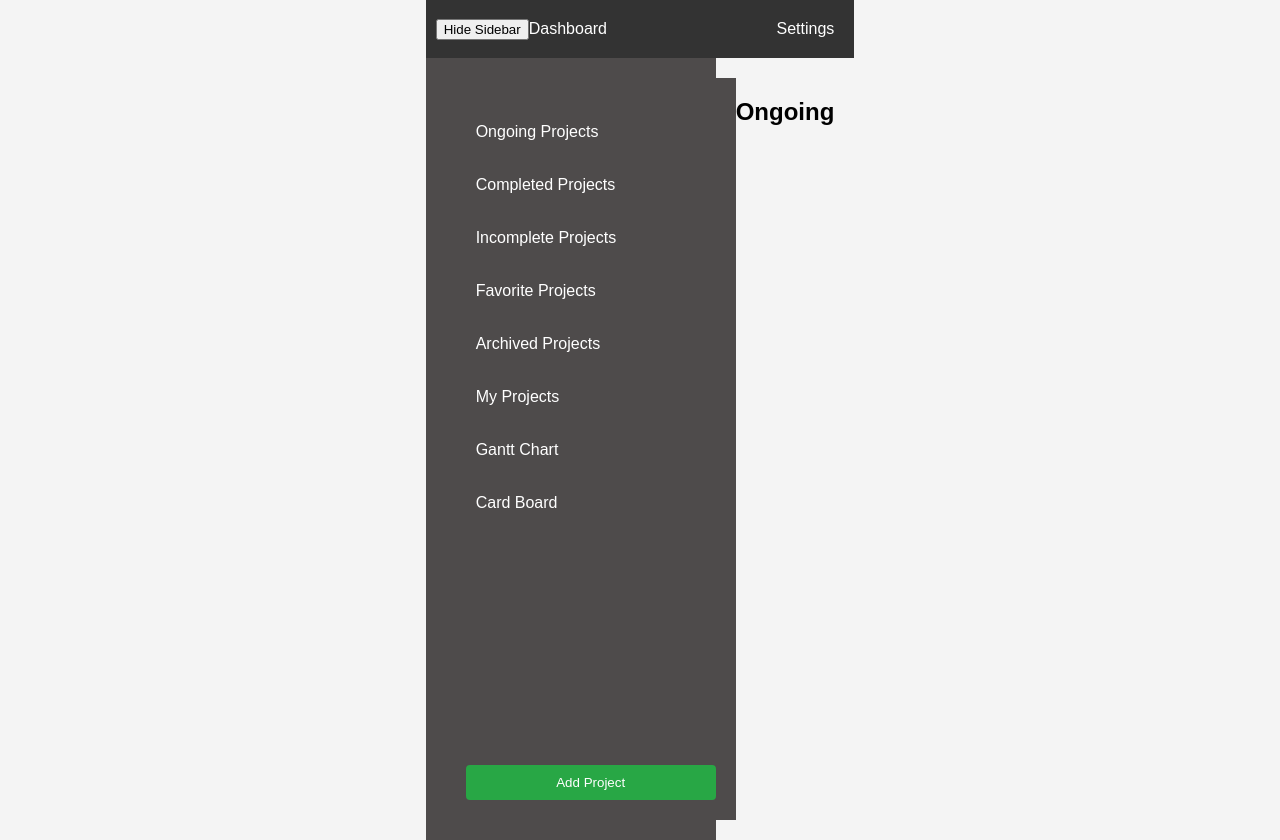
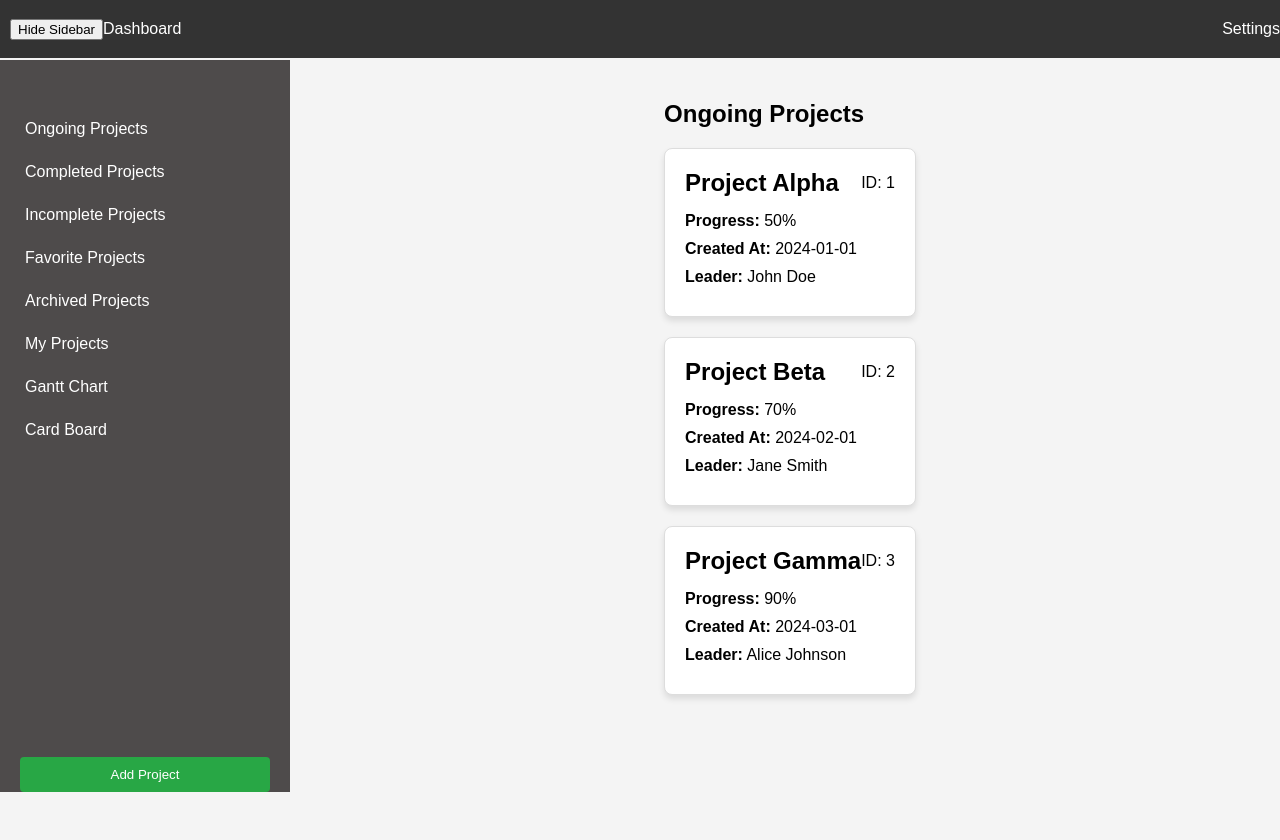
Before and after one commit to salamba-eric/ProjectClone, a React (Create React App) app in the folder frontend/: page /dashboard/projects/ongoing in a window 1280 px wide. After the commit the page ends 800 px from the top, so only its background shows below. Built offline with nearby package versions, Linux system fonts and the light colour scheme.

Commit message:
added project cards and abit of styling

```diff
--- a/frontend/src/components/MainLayout.js
+++ b/frontend/src/components/MainLayout.js
@@ -64,7 +64,7 @@ function MainLayout() {
 
       <div className='main-content'>
         {isSidebarOpen && <aside className='sidebar'>{getSidebar()}</aside>}
-        <main className='content'>
+        <main className={isSidebarOpen ? 'content' : 'content-no-sidebar'}>
           <Outlet />
         </main>
       </div>
--- a/frontend/src/components/projects/ongoing.js
+++ b/frontend/src/components/projects/ongoing.js
@@ -1,8 +1,20 @@
 // src/components/OngoingProjects.js
 import React from 'react';
+import ProjectList from './project_lists';
 
 function Ongoing() {
-  return <h2> Ongoing</h2>;
+  const ongoingProjects = [
+    { id: '1', name: 'Project Alpha', progress: '50%', createdAt: '2024-01-01', leader: 'John Doe' },
+    { id: '2', name: 'Project Beta', progress: '70%', createdAt: '2024-02-01', leader: 'Jane Smith' },
+    { id: '3', name: 'Project Gamma', progress: '90%', createdAt: '2024-03-01', leader: 'Alice Johnson' },
+  ];
+
+  return (
+    <div>
+      <h2>Ongoing Projects</h2>
+      <ProjectList projects={ongoingProjects} />
+    </div>
+  );
 }
 
 export default Ongoing;
--- /dev/null
+++ b/frontend/src/components/projects/project_card.js
@@ -0,0 +1,27 @@
+import React from "react";
+
+import '../style/project_card.css';
+
+function ProjectCard({id, name, progress, createdAt, leader}){
+    return(
+        <div className="project-card">
+            <div className="project-card-header">
+                <h3>{name}</h3>
+                <span>ID: {id}</span>
+            </div>
+            <div className="project-card-body">
+                <div className="project-detail">
+                    <strong>Progress:</strong> {progress}
+                </div>
+                <div className="project-detail">
+                    <strong>Created At:</strong> {createdAt}
+                </div>
+                <div className="project-detail">
+                    <strong>Leader:</strong> {leader}
+                </div>
+            </div>
+        </div>
+    );
+}
+
+export default ProjectCard;
--- /dev/null
+++ b/frontend/src/components/projects/project_lists.js
@@ -0,0 +1,23 @@
+import React from 'react';
+import ProjectCard from './project_card';
+
+
+import '../style/project_card.css'
+function ProjectList({ projects }) {
+  return (
+    <div className="project-list">
+      {projects.map(project => (
+        <ProjectCard
+          key={project.id}
+          id={project.id}
+          name={project.name}
+          progress={project.progress}
+          createdAt={project.createdAt}
+          leader={project.leader}
+        />
+      ))}
+    </div>
+  );
+}
+
+export default ProjectList;
--- a/frontend/src/components/sidebar/dashboard_sidebar.js
+++ b/frontend/src/components/sidebar/dashboard_sidebar.js
@@ -3,6 +3,7 @@ import { Link } from 'react-router-dom';
 
 function DashSidebar() {
   return (
+    <div className='sidebar'>
     <ul>
       <li><Link to="/dashboard/projects">Projects</Link></li>
       <li><Link to="/dashboard/members">Members</Link></li>
@@ -11,6 +12,7 @@ function DashSidebar() {
       <li><Link to="/dashboard/calender">Calender</Link></li>
       <li><Link to="/dashboard/about">About</Link></li>
     </ul>
+    </div>
   );
 }
 
--- a/frontend/src/components/sidebar/meetings_sidebar.js
+++ b/frontend/src/components/sidebar/meetings_sidebar.js
@@ -5,7 +5,7 @@ import { Link } from "react-router-dom";
 function Meetings(){
 
     return(
-        <div>
+        <div className="sidebar">
             <ul>
                 <li><Link to="/dashboard/meetings/upcoming">Upcoming Meetings</Link></li>
                 <li><Link to="/dashboard/meetings/past">Past Meetings</Link></li>
@@ -15,7 +15,7 @@ function Meetings(){
                     Add Meeting
                 </button>
             </div>
-      </div>
+        </div>
     );
 }
 
--- a/frontend/src/components/sidebar/users_sidebar.js
+++ b/frontend/src/components/sidebar/users_sidebar.js
@@ -5,7 +5,7 @@ import { Link } from "react-router-dom";
 function Users(){
 
     return(
-        <div>
+        <div className="sidebar">
             <ul>
                 <li><Link to="/dashboard/members/admins">Admins</Link></li>
                 <li><Link to="/dashboard/members/members">Members</Link></li>
@@ -15,7 +15,7 @@ function Users(){
                     Add User
                 </button>
             </div>
-      </div>
+        </div>
     );
 }
 
--- a/frontend/src/components/style/MainLayout.css
+++ b/frontend/src/components/style/MainLayout.css
@@ -17,16 +17,20 @@
 .main-content {
   display: flex;
   flex: 1;
+  margin-top: 60px;
 }
 
 .sidebar {
   display: flex;
   flex-direction: column;
-  height: 100%;
+  left: 0;
+  position: absolute;
+  height: calc(94vh - 60px);
   background-color: #f4f4f4; /* Light gray background */
   padding-top: 0; /* Ensure there's no padding pushing it down */
   margin: 0; /* Ensure no margin that could cause a gap */
   width: 250px; /* Fixed width for sidebar */
+  overflow-y: auto;
 }
 
 .sidebar ul {
@@ -43,7 +47,7 @@
 .sidebar a {
   text-decoration: none;
   color: black;
-  padding: 10px;
+  padding: 5px;
   display: block;
   border-radius: 4px;
 }
@@ -52,22 +56,6 @@
   background-color: #007bff; /* Blue background on hover */
   color: white;
 }
-
-.add-project-button {
-  margin-top: auto;
-  background-color: #28a745;
-  color: white;
-  border: none;
-  padding: 10px;
-  border-radius: 4px;
-  cursor: pointer;
-  text-align: center;
-}
-
-.add-project-button:hover {
-  background-color: #218838;
-}
-
 
 .add-button {
   margin-top: auto; /* Pushes the button to the bottom */
@@ -88,15 +76,27 @@
 .content {
   flex: 1;
   padding: 20px;
+  margin-left: 300px; /*Adjust based off of sidebar width*/
+}
+
+.content-no-sidebar{
+  flex: 1;
+  padding: 20px;
+  margin-left: 0;
 }
 
 .navbar {
+  top: 0;
+  left: 0;
+  width: 100%;
+  z-index: 1000;
+  padding: 10px;
   display: flex;
+  color: white;
+  position: fixed;
   align-items: center;
   justify-content: space-between;
   background-color: #333;
-    padding: 10px;
-    color: white;
 }
 
 .navbar a {
--- /dev/null
+++ b/frontend/src/components/style/project_card.css
@@ -0,0 +1,40 @@
+.project-card {
+    background-color: #fff;
+    border: 1px solid #ddd;
+    border-radius: 8px;
+    padding: 20px;
+    margin-bottom: 20px;
+    box-shadow: 0 4px 6px rgba(0, 0, 0, 0.1);
+  }
+
+  .project-card-header {
+    display: flex;
+    justify-content: space-between;
+    align-items: center;
+    margin-bottom: 15px;
+  }
+
+  .project-card-header h3 {
+    margin: 0;
+    font-size: 1.5em;
+  }
+
+  .project-card-body {
+    display: flex;
+    flex-direction: column;
+  }
+
+  .project-detail {
+    margin-bottom: 10px;
+    font-size: 1em;
+  }
+
+  .project-detail strong {
+    font-weight: bold;
+  }
+
+
+  .project-list {
+    display: flex;
+    flex-direction: column;
+  }
```
Lines whose indentation alone changed are shown as unchanged.
